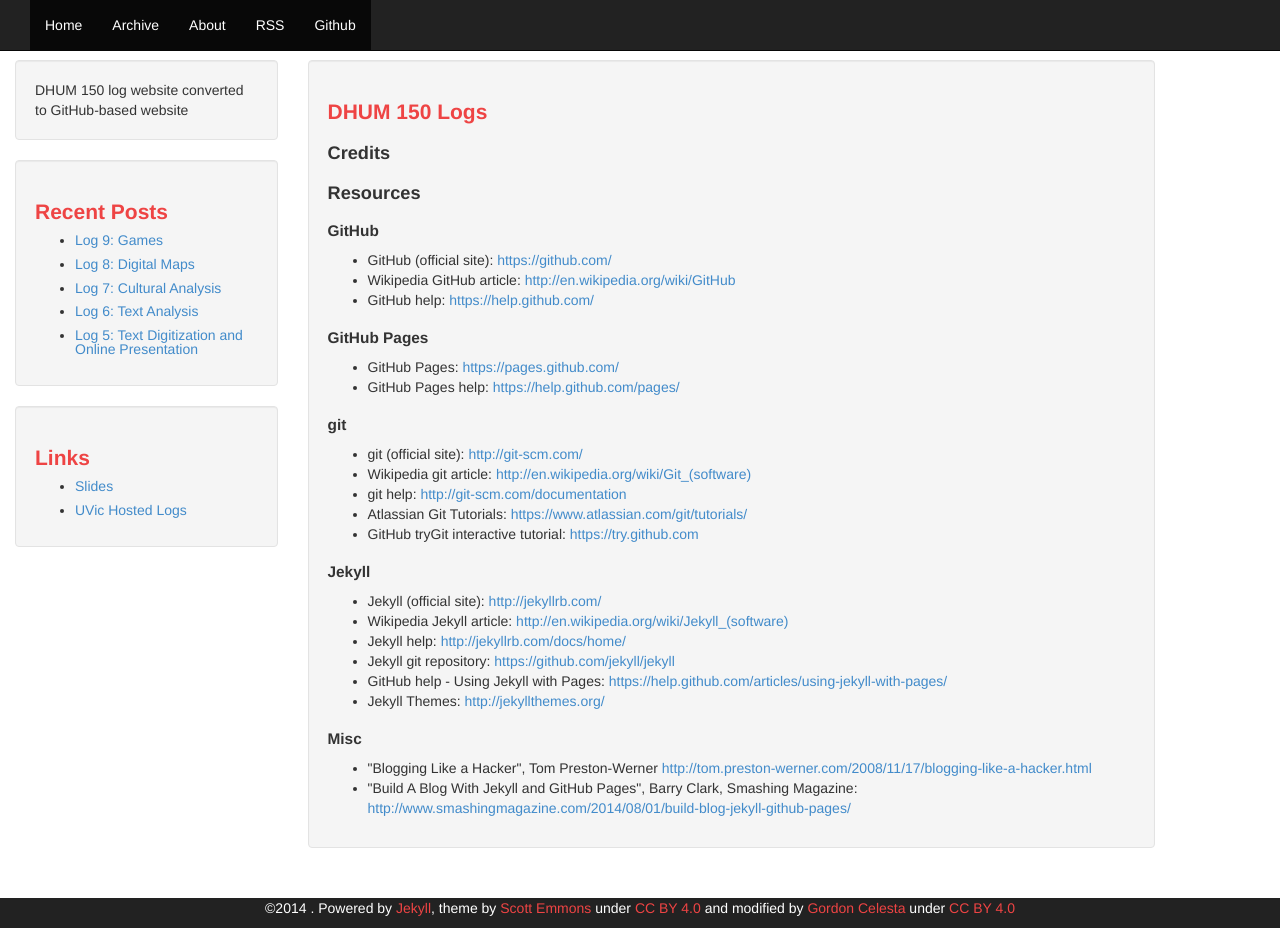
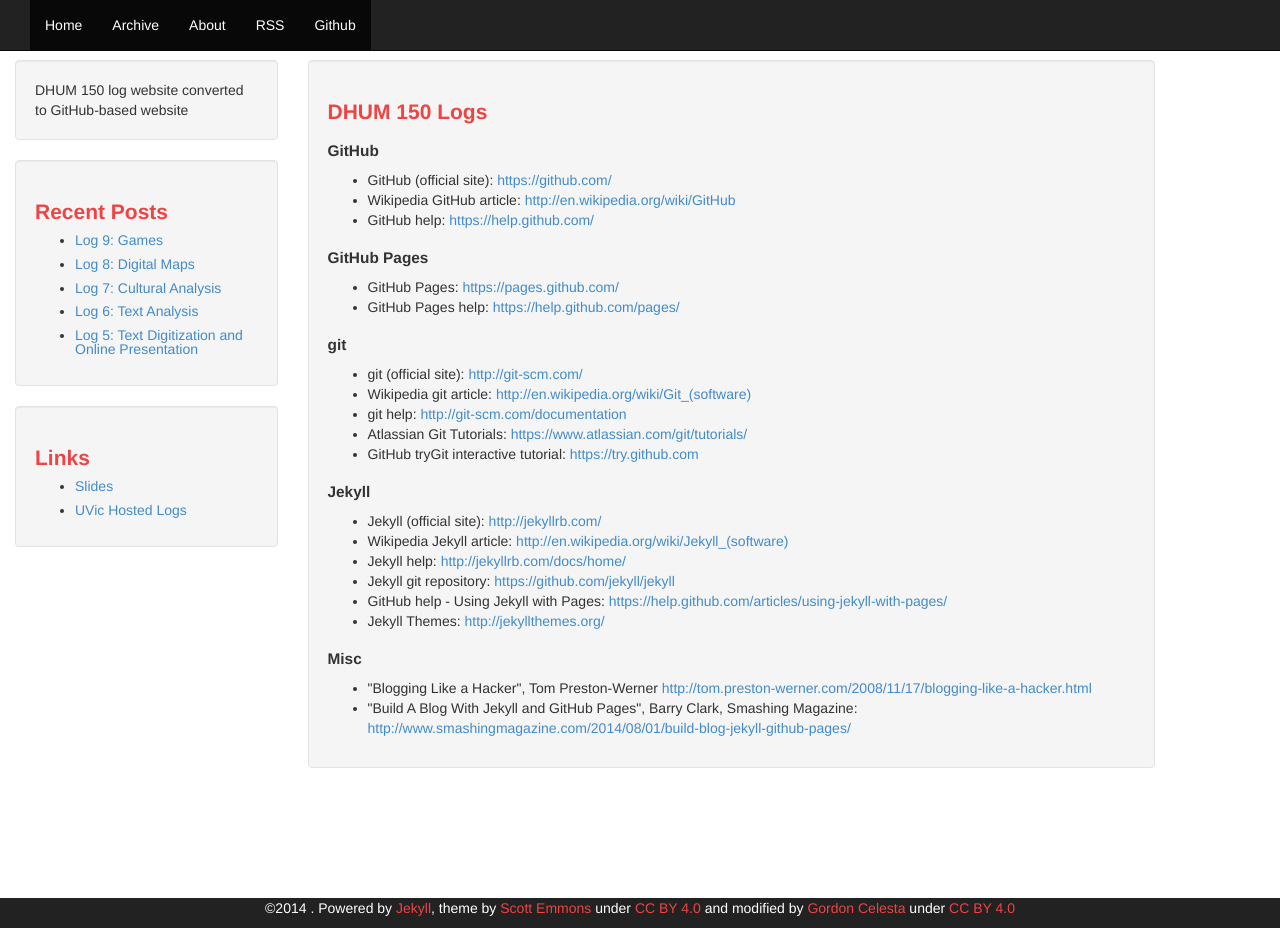
Before and after one commit to gcelesta/gcelesta.github.io, a Jekyll site: the page built from about.html, in a window 1280 px wide and 928 px high. Built offline with Jekyll 4.4.1, drawn with Linux system fonts in a browser that asks for light colours; Markdown is read by kramdown in place of the engine named in the settings.

Commit message:
Removed headings

```diff
--- a/about.html
+++ b/about.html
@@ -7,9 +7,6 @@
     <div class="content">
         <h1>DHUM 150 Logs</h1>
 
-        <h2>Credits</h2>
-
-        <h2>Resources</h2>
         <h3>GitHub</h3>
         <ul>
             <li>GitHub (official site): <a href="https://github.com/">https://github.com/</a></li>
```
